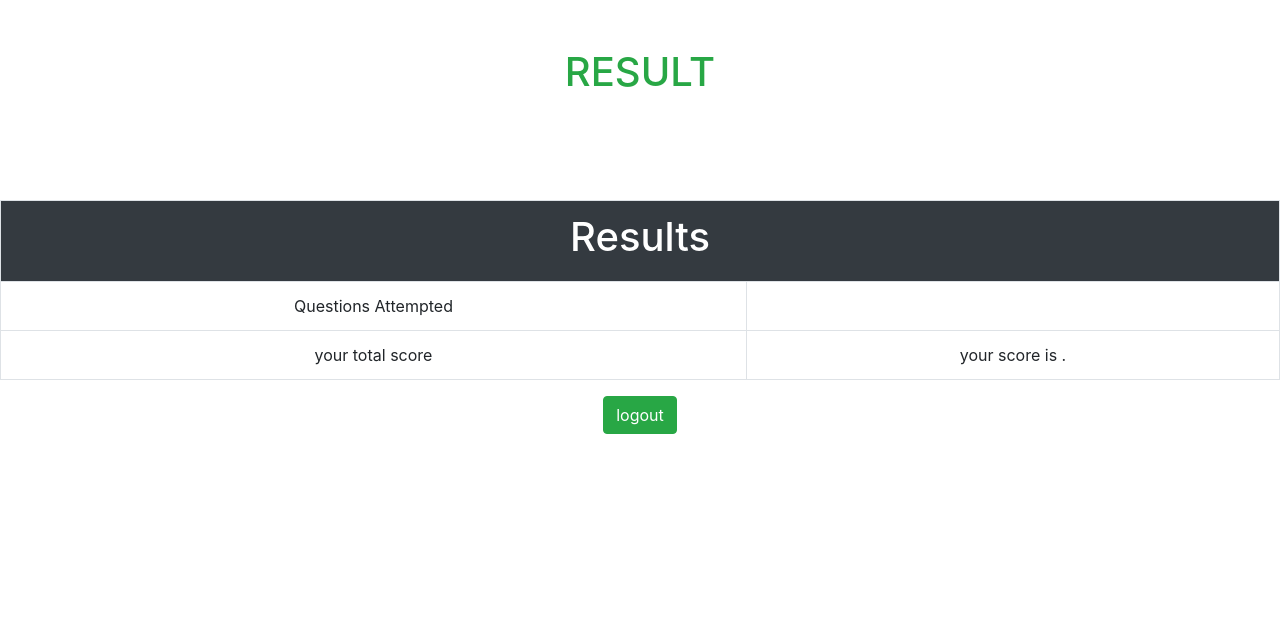
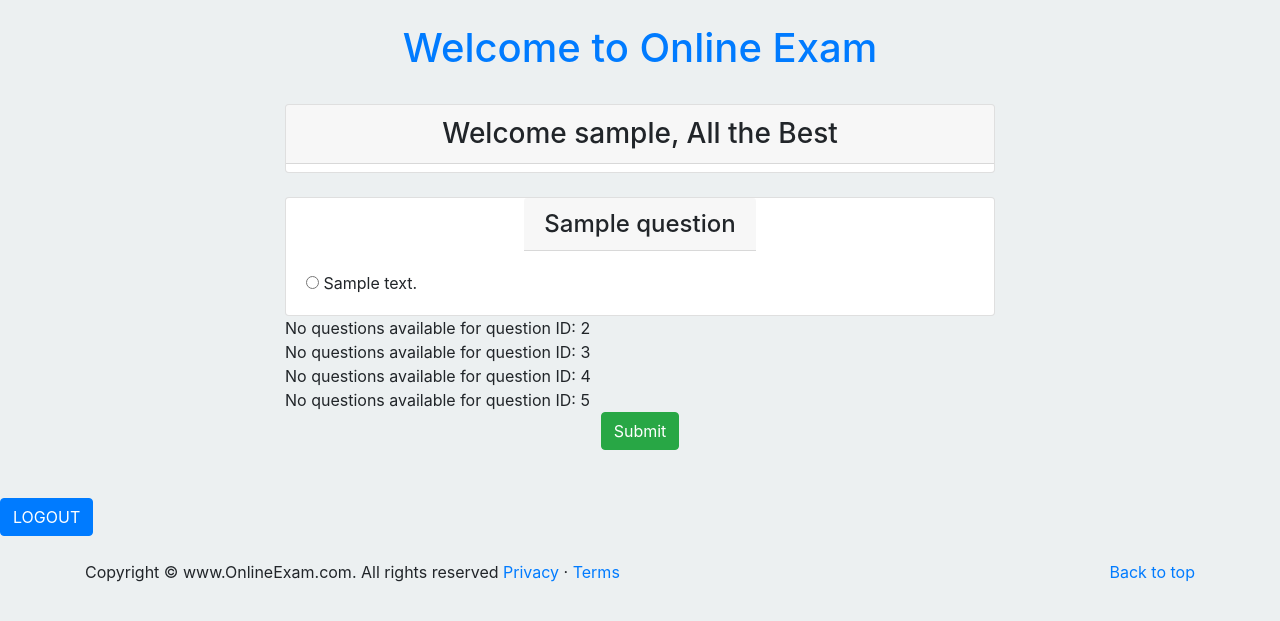
Before and after one commit to mirajhad/ExamPilot, a PHP site: page /check.php in a window 1280 px wide. Shown: the top 621 px of the page. Run offline with PHP 8.4, Linux system fonts and the light colour scheme; the visitor is signed in with stand-in values (Sample User, id 1); tables that the repository leaves empty or names only in its code hold one stand-in row (values such as "Sample post"); data that the repository does not hold is empty; some libraries are stand-ins or nearby versions.

Commit message:
improved code

```diff
--- a/check.php
+++ b/check.php
@@ -1,100 +1,96 @@
 <?php
+if (session_status() === PHP_SESSION_NONE) {
+    session_start();
+}
 include("config.php");
+$userprofile = $_SESSION['username'];
+if (!$userprofile) {
+    header('location:login.php');
+    exit();
+}
 ?>
+
 <!DOCTYPE html>
-<html>
+<html lang="en">
 <head>
-<title>Online Examinaton in India | MyExam.com</title>
+    <meta charset="UTF-8">
+    <meta name="viewport" content="width=device-width, initial-scale=1.0">
+    <title>Online Examination in India | MyExam.com</title>
     <link rel="stylesheet" href="https://maxcdn.bootstrapcdn.com/bootstrap/4.0.0/css/bootstrap.min.css" integrity="sha384-Gn5384xqQ1aoWXA+058RXPxPg6fy4IWvTNh0E263XmFcJlSAwiGgFAW/dAiS6JXm" crossorigin="anonymous">
     <script src="https://ajax.googleapis.com/ajax/libs/jquery/3.5.1/jquery.min.js"></script>
     <script src="https://code.jquery.com/jquery-3.2.1.slim.min.js" integrity="sha384-KJ3o2DKtIkvYIK3UENzmM7KCkRr/rE9/Qpg6aAZGJwFDMVNA/GpGFF93hXpG5KkN" crossorigin="anonymous"></script>
     <script src="https://cdnjs.cloudflare.com/ajax/libs/popper.js/1.12.9/umd/popper.min.js" integrity="sha384-ApNbgh9B+Y1QKtv3Rn7W3mgPxhU9K/ScQsAP7hUibX39j7fakFPskvXusvfa0b4Q" crossorigin="anonymous"></script>
     <script src="https://maxcdn.bootstrapcdn.com/bootstrap/4.0.0/js/bootstrap.min.js" integrity="sha384-JZR6Spejh4U02d8jOt6vLEHfe/JQGiRRSQQxSfFWpi1MquVdAyjUar5+76PVCmYl" crossorigin="anonymous"></script>
+</head>
+<body style="background-color:#ECF0F1;">
+    <div class="container">
+        <br><h1 class="text-center text-primary">Welcome to Online Exam</h1></br>
 
+        <div class="col-lg-8 col-xl-8 col-md-8 col-md-8 m-auto d-block">
+            <div class="card">
+                <h3 class="text-center card-header"> Welcome <?php echo $_SESSION['username']; ?>, All the Best</h3>
+                <h5 class="text-center">
+                    <?php
+                    date_default_timezone_set('Asia/Kolkata');
 
-<style type="text/css">
-.animateuse{
-    animation: leelaanimate 0.5s infinite;
-}
-
-@keyframes leelaanimate{
-    0%{ color: red },
-    10%{ color: yellow },
-    20%{ color: blue },
-    40%{ color: green },
-    50%{ color: pink },
-    60%{ color: orange },
-    80%{ color: black },
-    100%{ color: brown}
-}
-</style>
-
-</head>
-<body>
-<div class="ccontainer text-center">
-<br><br>
-<h1 class="text-center text-success text-uppercase animateuse">RESULT</h1>
-<br><br><br><br>
-<table class="table text-center table-bordered table-hover">
-<tr>
-<th colspan="2" class="bg-dark"><h1 class="text-white">Results</h1></th>
-</tr>
-
-<tr>
-<td>
-Questions Attempted
-</td>
-<td>
-<?php
-
-    if(isset($_POST['submit'])){
-        if(!empty($_POST['quizcheck'])){
-            $count = count($_POST['quizcheck']);
-
-            echo "out of 5, you have selected ".$count. " options";
+                    # calculate 60 days in the future: seconds*minutes*hours*days + current time
+                    $exp = 60*60*24*60 + time();
+                    setcookie('last_visit', date("d/m/y"), $exp);
+                    if (isset($_COOKIE['last_visit'])) {
+                        $visit = $_COOKIE['last_visit'];
+                        echo "Your last visit was - " . $visit;
                     }
                     ?>
-           </td>
+                </h5>
+            </div>
+            <br>
+            <div class="col-ld-8 m-auto d-block">
+                <form action="check.php" method="post">
                     <?php
-            $result = 0;
-            $i = 1;
-
-            $selected = $_POST['quizcheck'];
-
-            $q = "select * from questions";
-
+                    for ($i = 1; $i <= 5; $i++) {
+                        $q = "SELECT * FROM questions WHERE qid = $i";
                         $query = mysqli_query($con, $q);
 
-            while($rows = mysqli_fetch_array($query)) {
+                        if ($query && mysqli_num_rows($query) > 0) {
+                            while ($rows = mysqli_fetch_array($query)) {
+                    ?>
+                                <div class="card">
+                                    <h4 class="card-header m-auto primary"><?php echo $rows['question']; ?></h4>
+                                    <?php
+                                    $a = "SELECT * FROM answers WHERE ans_id = $i";
+                                    $answerQuery = mysqli_query($con, $a);
 
-                $checked = $rows['ans_id'] == $selected[$i];
-
-                if($checked){
-                    $result++;
-                }
-                $i++;
+                                    if ($answerQuery && mysqli_num_rows($answerQuery) > 0) {
+                                        while ($answerRows = mysqli_fetch_array($answerQuery)) {
+                                    ?>
+                                            <div class="card-body d-block">
+                                                <input type="radio" name="quizcheck[<?php echo $rows['qid']; ?>]" value="<?php echo $answerRows['aid']; ?>">
+                                                <?php echo $answerRows['answer']; ?>
+                                            </div>
+                                    <?php
                                         }
                                     }
                                     ?>
-            <tr>
-        <td>
-        your total score
-        </td>
-        <td colspan="2">
+                                </div>
                     <?php
-        echo " your score is ".$result.".";
+                            }
+                        } else {
+                            echo "No questions available for question ID: $i<br>";
+                        }
+                    }
                     ?>
-<?php
-
-    //storing score
-    $name = $_SESSION['username'];
-    $finalresult =  "insert into user(username, totalques, answerscorrect) values ('$name', '5', '$result')";
-    $queryresult = mysqli_query($con, $finalresult);
-
-?>
-
-</table>
-<a href="logout.php" class="btn btn-success">logout</a>
+                    <input type="submit" name="submit" value="Submit" class="btn btn-success m-auto d-block">
+                </form>
             </div>
+        </div>
+        <br><br>
+    </div>
+    <div class="m-auto d-block">
+        <a href="logout.php" class="btn btn-primary">LOGOUT</a>
+    </div><br>
+    <footer class="container">
+        <p class="float-right"><a href="#">Back to top</a></p>
+        <p> Copyright &copy; www.OnlineExam.com. All rights reserved <a href="#">Privacy</a> · <a href="#">Terms</a></p>
+    </footer>
 </body>
 </html>
--- a/config.php
+++ b/config.php
@@ -1,8 +1,23 @@
 <?php
-session_start();
-$con =mysqli_connect('localhost','root','root');
-if($con){
+//session_start();
 
+// Database credentials
+$servername = "localhost";
+$username = "root";
+$password = "";
+$dbname = "ExamPilotDb";
+
+// Create connection
+$con = mysqli_connect($servername, $username, $password, $dbname);
+
+// Check connection
+if (!$con) {
+    die("Connection failed: " . mysqli_connect_error());
 }
-mysqli_select_db($con, online_exam);
+
+// Database selection (optional as it's already selected during connection)
+if (!mysqli_select_db($con, $dbname)) {
+    die("Database selection failed: " . mysqli_error($con));
+}
+
 ?>
```
Also changed, not shown: home.php (+33 -25 lines), index.php (+21 -20 lines), login.php (+20 -21 lines), register.php (+21 -23 lines). Lines whose indentation alone changed are shown as unchanged.
